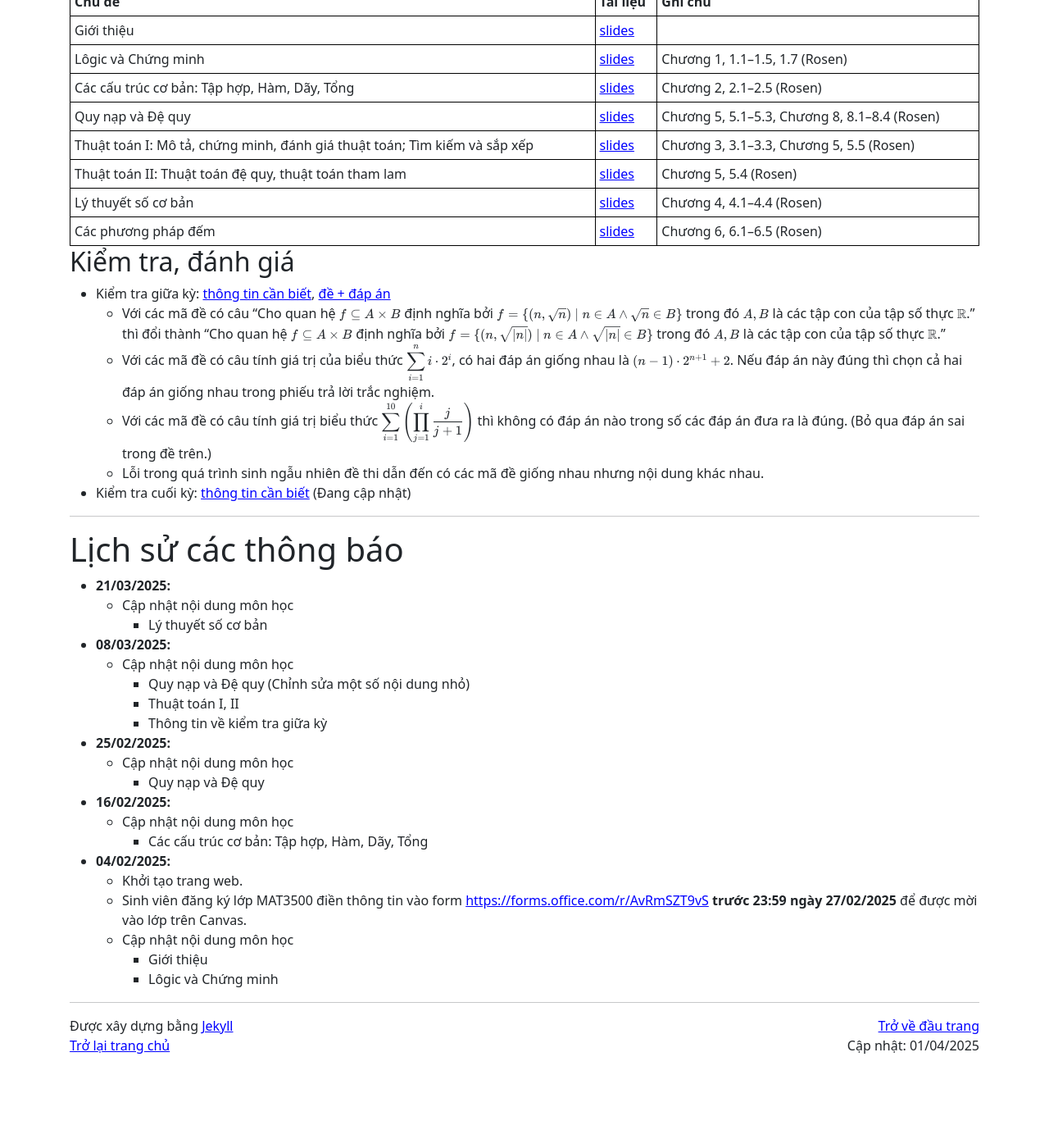
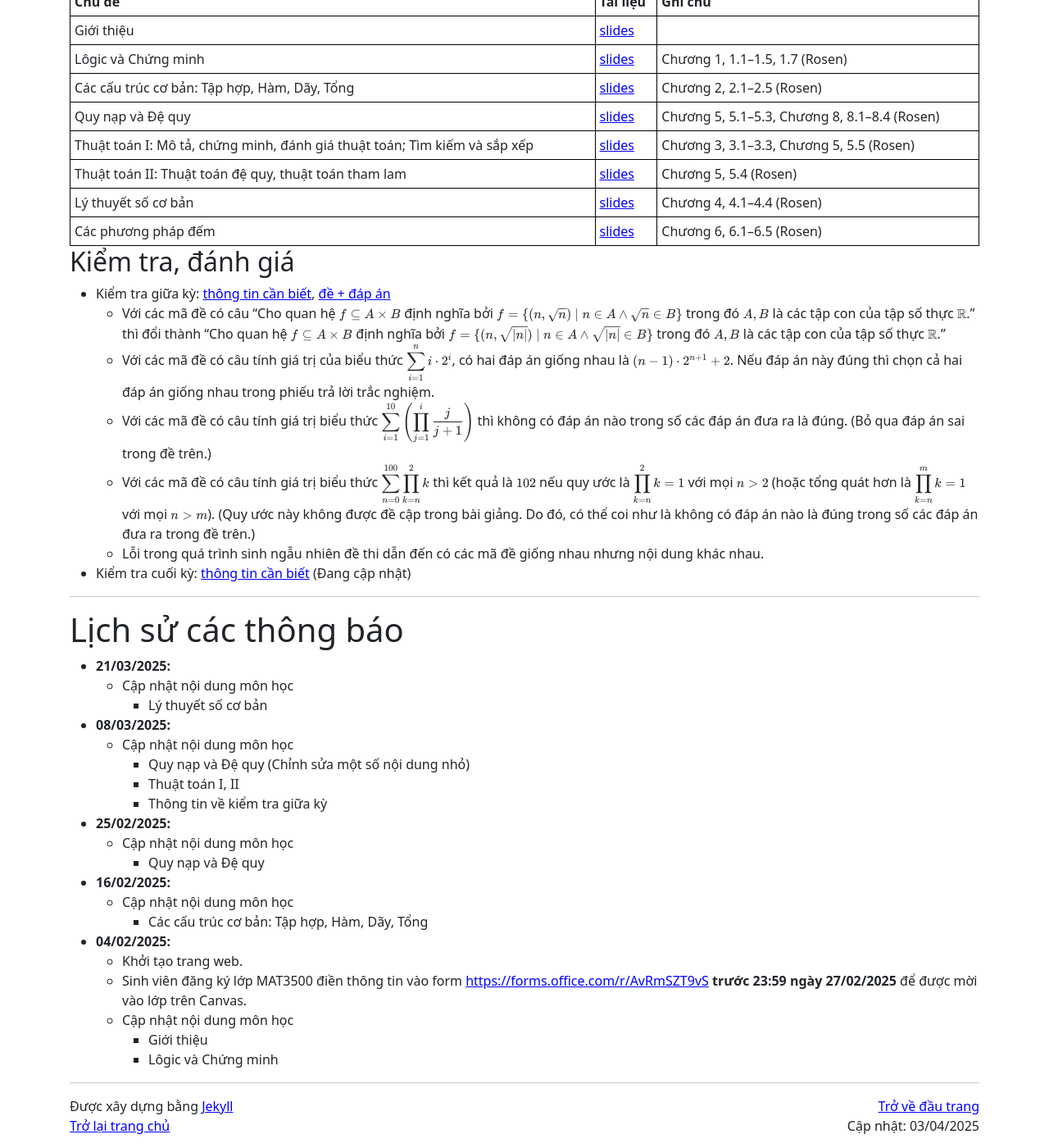
Before and after one commit to hoanganhduc/hoanganhduc.github.io, a Jekyll site: the page built from teaching/VNU-HUS/2025/spring/MAT3500/index.md, in a window 1280 px wide and 1400 px high, scrolled down 2292 px. Shown: the whole window at 82% size. Built offline with Jekyll 4.4.1, drawn with Linux system fonts in a browser that asks for light colours; nearby versions of some CDN libraries; a style sheet for code colours, icons or effects is not loaded; before the commit the page ends 3594 px from its top, so only the background shows below that.

Commit message:
Updated @ 2025-04-03  20:58:10 ICT

```diff
--- a/teaching/VNU-HUS/2025/spring/MAT3500/index.md
+++ b/teaching/VNU-HUS/2025/spring/MAT3500/index.md
@@ -1,7 +1,7 @@
 ---
 layout: default
 title: "VNU-HUS MAT3500: Toán rời rạc"
-last_modified_at: 2025-04-01
+last_modified_at: 2025-04-03
 lang: "vi"
 katex: true
 ---
@@ -113,6 +113,7 @@ Xem các thông báo cũ [ở đây](#lịch-sử-các-thông-báo).
   * Với các mã đề có câu "Cho quan hệ $f \subseteq A \times B$ định nghĩa bởi $f = \\{(n, \sqrt{n}) \mid n \in A \land \sqrt{n} \in B \\}$ trong đó $A, B$ là các tập con của tập số thực $\mathbb{R}$." thì đổi thành "Cho quan hệ $f \subseteq A \times B$ định nghĩa bởi $f = \\{(n, \sqrt{\vert n\vert}) \mid n \in A \land \sqrt{\vert n\vert} \in B \\}$ trong đó $A, B$ là các tập con của tập số thực $\mathbb{R}$."
   * Với các mã đề có câu tính giá trị của biểu thức $\displaystyle\sum_{i=1}^{n} i \cdot 2^i$, có hai đáp án giống nhau là $(n-1)\cdot 2^{n+1} + 2$. Nếu đáp án này đúng thì chọn cả hai đáp án giống nhau trong phiếu trả lời trắc nghiệm.
   * Với các mã đề có câu tính giá trị biểu thức $\displaystyle\sum_{i=1}^{10}\left(\prod_{j=1}^{i} \frac{j}{j+1}\right)$ thì không có đáp án nào trong số các đáp án đưa ra là đúng. (Bỏ qua đáp án sai trong đề trên.)
+  * Với các mã đề có câu tính giá trị biểu thức $\displaystyle\sum_{n=0}^{100}\prod_{k = n}^{2}k$ thì kết quả là $102$ nếu quy ước là $\displaystyle\prod_{k = n}^{2}k = 1$ với mọi $n > 2$ (hoặc tổng quát hơn là $\displaystyle\prod_{k = n}^{m}k = 1$ với mọi $n > m$). (Quy ước này không được đề cập trong bài giảng. Do đó, có thể coi như là không có đáp án nào là đúng trong số các đáp án đưa ra trong đề trên.)
   * Lỗi trong quá trình sinh ngẫu nhiên đề thi dẫn đến có các mã đề giống nhau nhưng nội dung khác nhau.
 * Kiểm tra cuối kỳ: [thông tin cần biết]({{ page.url | append: "final.pdf" }}) (Đang cập nhật)
 
```
Also changed, not shown: 1 other file.
